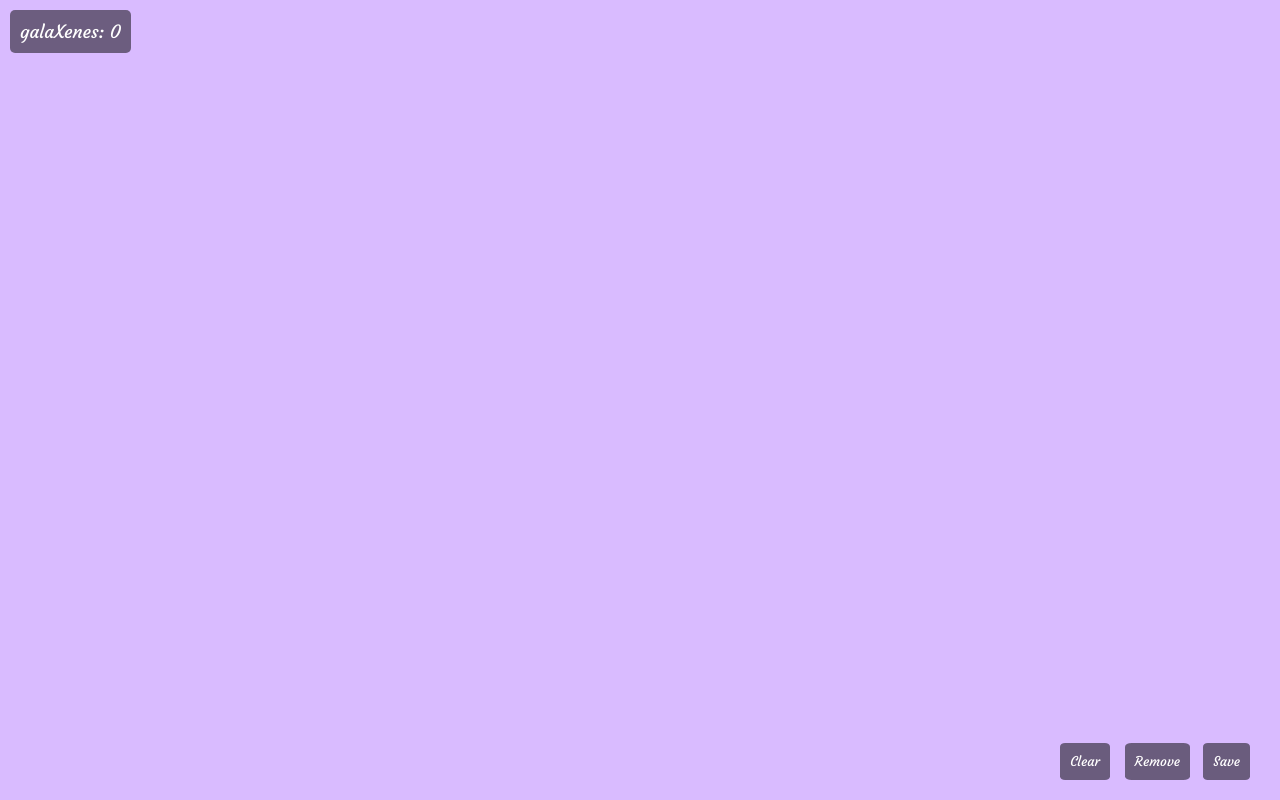
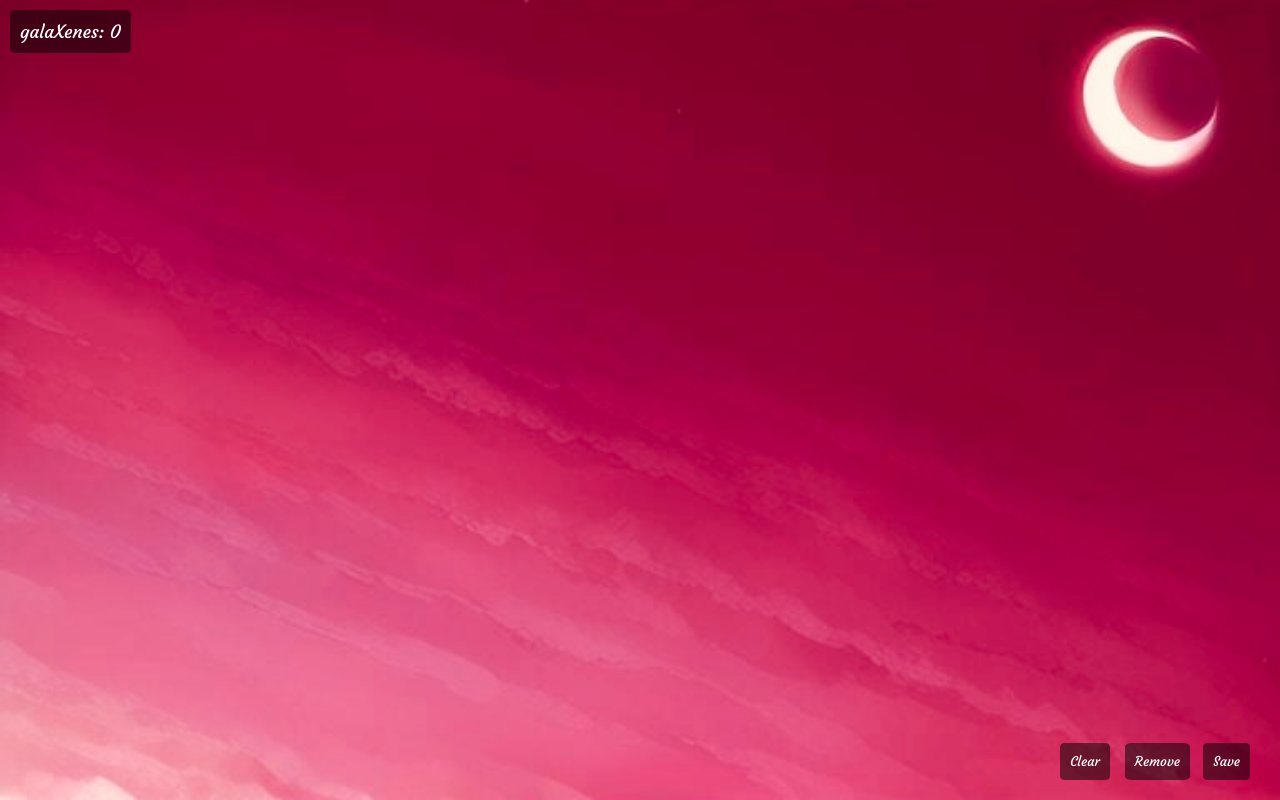
Before and after one commit to hlrydev/Make_A_Wish, a plain HTML site: page index.html in a window 1280 px wide. Drawn offline with Linux system fonts and the light colour scheme.

Commit message:
added bg

```diff
--- a/style.css
+++ b/style.css
@@ -14,8 +14,8 @@ body {
   margin: 0;
   padding: 0;
   overflow: hidden;
-  background-color: rgb(217, 187, 255);
-  /*background-image: url('your-background-image.jpg');   Custom background image */
+  background-color: rgb(255, 186, 234);
+  background-image: url('background.jpg');
   background-size: cover;
   background-position: center;
   background-repeat: no-repeat;
```
Also changed, not shown: background.jpg (added).
